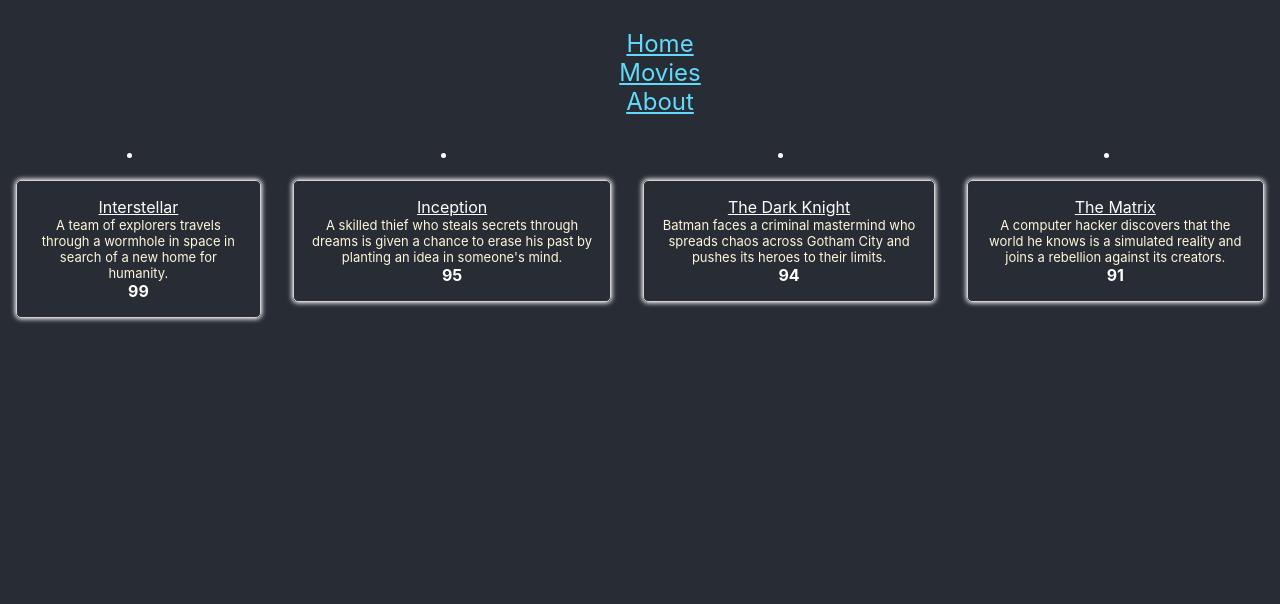
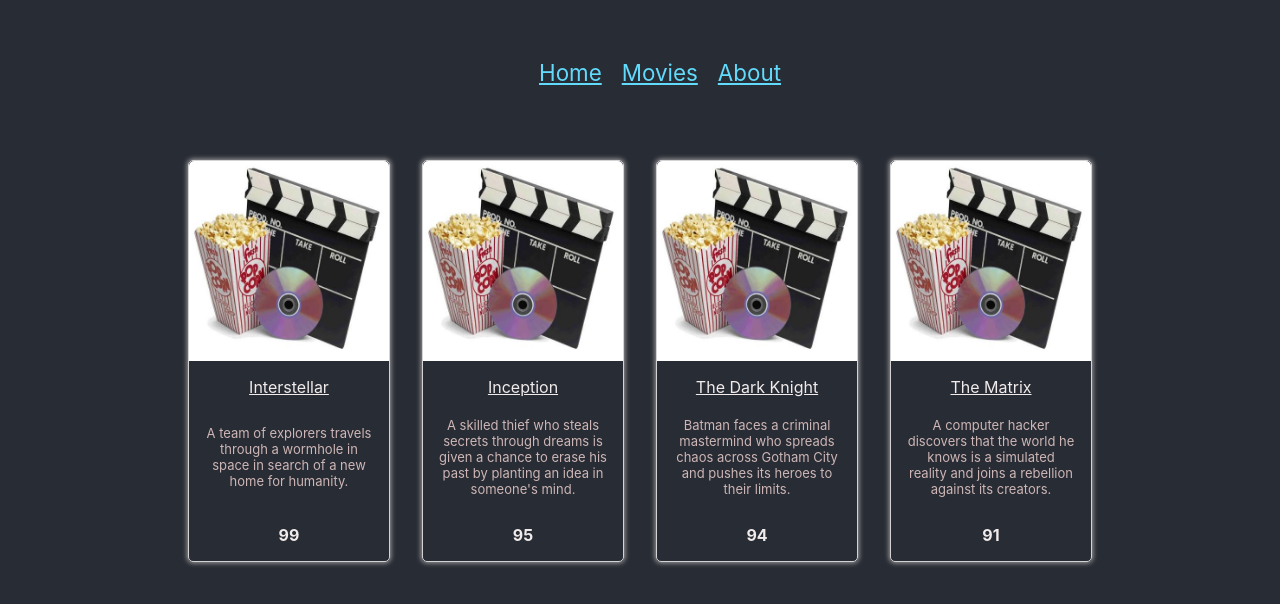
Before and after one commit to romb52/movies-db-2026, a React (Create React App) app: page /movies in a window 1280 px wide. Shown: the top 604 px of the page. Built offline with nearby package versions, Linux system fonts and the light colour scheme.

Commit message:
lesson 2, style practise, css module, sass, media

```diff
--- a/package.json
+++ b/package.json
@@ -17,6 +17,7 @@
     "react-router-dom": "^7.18.2",
     "react-scripts": "5.0.1",
     "redux": "^5.0.1",
+    "sass": "^1.103.1",
     "web-vitals": "^2.1.4"
   },
   "scripts": {
--- a/src/App.css
+++ /dev/null
@@ -1,34 +0,0 @@
-.App {
-  text-align: center;
-  display: flex;
-  flex-direction: column;
-  background-color: #282c34;
-}
-
-.App-logo {
-  height: 40vmin;
-  pointer-events: none;
-}
-
-
-.App-header {
-  min-height: 18vh;
-  display: flex;
-  flex-direction: column;
-  align-items: center;
-  justify-content: center;
-  font-size: 1.5rem;
-  color: white;
-}
-.App-header ul {
- list-style: none;
-}
-
-.App-main{
-  min-height: 98vh;
-  color: white;
-}
-
-.App-link {
-  color: #61dafb;
-}
--- /dev/null
+++ b/src/App.module.scss
@@ -0,0 +1,37 @@
+@use "./styles/shared";
+
+
+.app {
+  text-align: center;
+  display: flex;
+  flex-direction: column;
+  background-color: #282c34;
+
+  .header {
+    min-height: 18vh;
+    display: flex;
+    flex-direction: column;
+    align-items: center;
+    justify-content: center;
+    font-size: 1.4rem;
+    color: shared.$primary-color;
+
+    .link {
+      color: shared.$link-color;
+
+    }
+
+    ul {
+      list-style: none;
+      li{
+        display: inline-block;
+        margin: 10px;
+      }
+    }
+  }
+
+  .main {
+    min-height: 98vh;
+    color: shared.$primary-color;
+  }
+}
--- a/src/App.tsx
+++ b/src/App.tsx
@@ -1,24 +1,24 @@
 import React from 'react';
-import './App.css';
+import styles from './App.module.scss';
 import { Link, Outlet} from 'react-router-dom';
 
 function App() {
   return (
-    <div className="App">
-      <header className="App-header">
+    <div className={styles.app}>
+      <header className={styles.header}>
        <ul>
         <li>
-          <Link className="App-link" to="/">Home</Link>
+          <Link className={styles.link} to="/">Home</Link>
         </li>
         <li>
-          <Link className="App-link" to="/movies">Movies</Link>
+          <Link className={styles.link} to="/movies">Movies</Link>
         </li>
         <li>
-          <Link className="App-link" to="/about">About</Link>
+          <Link className={styles.link} to="/about">About</Link>
         </li>
        </ul>
       </header>
-<main className="App-main">
+<main className={styles.main}>
   <Outlet />
 </main>
     </div>
--- /dev/null
+++ b/src/features/Movies/MovieCard.module.scss
@@ -0,0 +1,48 @@
+@use "../../styles/shared";
+
+
+.card {
+    width: 200px;
+    height: 400px;
+    margin: 1rem;
+   // padding: 1rem;
+    display: flex;
+    flex: 0 1 0;
+    flex-direction: column;
+    border: 1px solid lightgray;
+    border-radius: 5px;
+    box-shadow: 0px 0px 5px 1px rgba(241, 236, 236, 0.616);
+
+
+    a {
+        color: shared.$primary-color;
+    }
+    .thumbnail{
+       // width: 100%;
+        height: 200px;
+       // object-fit: cover;
+        border-top-right-radius: 5px;
+        border-top-left-radius: 5px;
+    }
+    .content{
+        padding: 1rem;
+        flex: 1;
+        display: flex;
+        flex-direction: column;
+        justify-content: space-between;
+
+        .overview {
+            font-size: small;
+            color: shared.$dimmed-color;
+        }
+        .pop{
+            margin-top: 0.5rem;
+            font-weight: bold;
+        }
+    }
+
+
+    @media (max-width: shared.$max-mobile-width) {
+        margin: 0.5rem;
+    }
+}
--- a/src/features/Movies/MovieCard.tsx
+++ b/src/features/Movies/MovieCard.tsx
@@ -1,5 +1,5 @@
 import { Link } from "react-router-dom";
-
+import styles from "./MovieCard.module.scss";
 
 interface MovieCardProps {
     id: number;
@@ -11,10 +11,13 @@
 
 export function MovieCard({ id, title, overview, popularity }: MovieCardProps) {
     return (
-        <div className="Movies-card">
-            <Link to ={`/movies/${id}`}>{title}</Link>
-            <div className="Movies-card-overview">{overview}</div>
-            <div className="Movies-card-pop">{popularity}</div>
+        <div className={styles.card}>
+            <img className={styles.thumbnail} src="/thumbnail.jpg" alt="thumbnail" />
+            <div className={styles.content}>
+                <Link to={`/movies/${id}`}>{title}</Link>
+                <div className={styles.overview}>{overview}</div>
+                <div className={styles.pop}>{popularity}</div>
+            </div>
         </div>
     )
 }
--- a/src/features/Movies/Movies.css
+++ /dev/null
@@ -1,28 +0,0 @@
-.Movies-list{
-    display: flex;
-    justify-content: center;
-
-}
-
-.Movies-card{
-    margin: 1rem;
-    padding: 1rem;
-    display: flex;
-    flex-direction: column;
-    border: 1px solid lightgray;
-    border-radius: 5px;
-    box-shadow: 0px 0px 5px 1px;
-}
-
-.Movies-card a {
-    color: white;
-}
-
-.Movies-card-overview {
-font-size: small;
-color: cornsilk;
-}
-
-.Movies-card-pop {
-font-weight: bold;
-}
--- /dev/null
+++ b/src/features/Movies/Movies.module.scss
@@ -0,0 +1,9 @@
+.list {
+    display: flex;
+    justify-content: center;
+   flex-wrap: wrap;
+
+    li {
+        list-style: none;
+    }
+}
--- a/src/features/Movies/Movies.tsx
+++ b/src/features/Movies/Movies.tsx
@@ -2,7 +2,7 @@
 import { connect } from "react-redux"
 import { RootState } from "../../store";
 import { MovieCard } from "./MovieCard";
-import "./Movies.css";
+import styles from "./Movies.module.scss";
 
 interface MoviesProps {
     movies: Movie[]
@@ -11,7 +11,7 @@
 
 function Movies({ movies }: MoviesProps) {
     return <section>
-        <div className="Movies-list">
+        <div className={styles.list}>
             {movies.map((m) => (
                 <li key={m.id}>
                     <MovieCard key={m.id} id={m.id} title={m.title} overview={m.overview} popularity={m.popularity} />
--- a/src/index.tsx
+++ b/src/index.tsx
@@ -1,6 +1,6 @@
 import React from 'react';
 import ReactDOM from 'react-dom/client';
-import './index.css';
+import './index.scss';
 import App from './App';
 import reportWebVitals from './reportWebVitals';
 import {RouterProvider, createBrowserRouter } from 'react-router-dom';
--- /dev/null
+++ b/src/styles/_shared.scss
@@ -0,0 +1,9 @@
+$primary-color: #f1ebeb;
+$dimmed-color: #ceb6b6;
+$link-color: #61dafb;
+
+
+$max-mobile-width: 767px;
+$min-tablet-width: 768px;
+$max-tablet-width: 1023px;
+$min-desktop-width: 1024px;
```
Also changed, not shown: public/thumbnail.jpg (added), src/index.scss (renamed from src/index.css), 1 other file (tests, documents, lock files or other folders).
